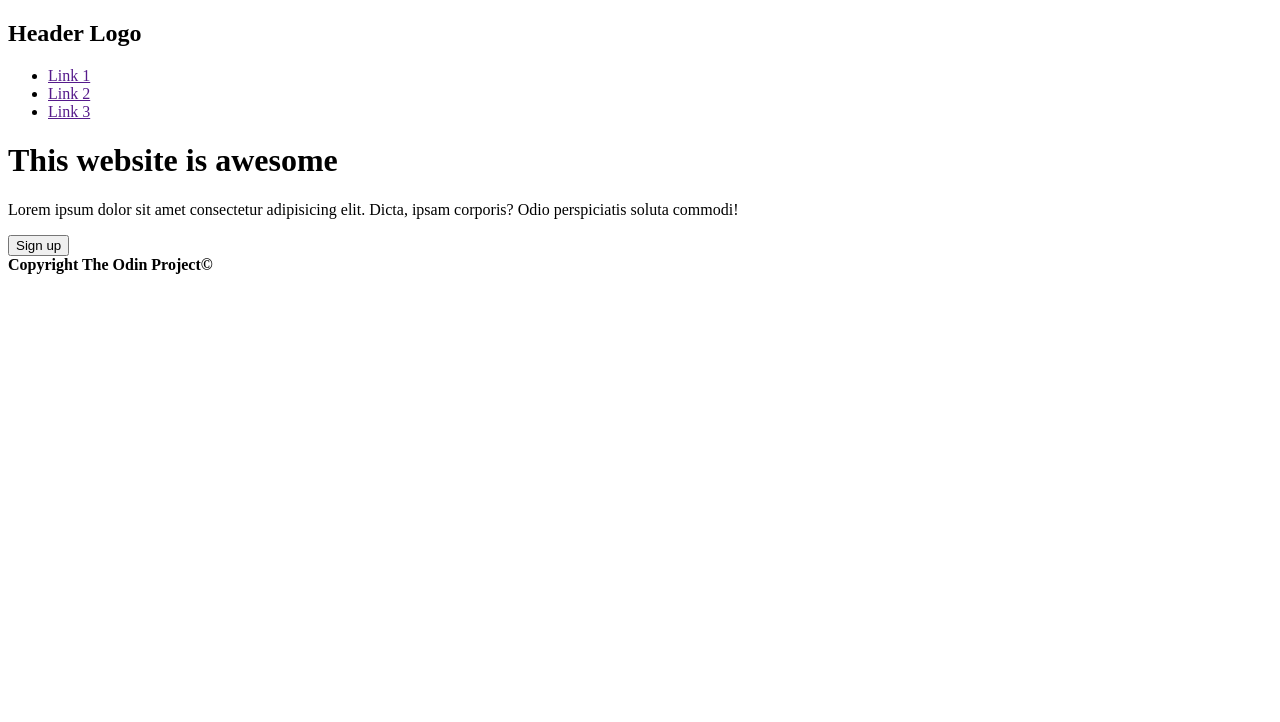
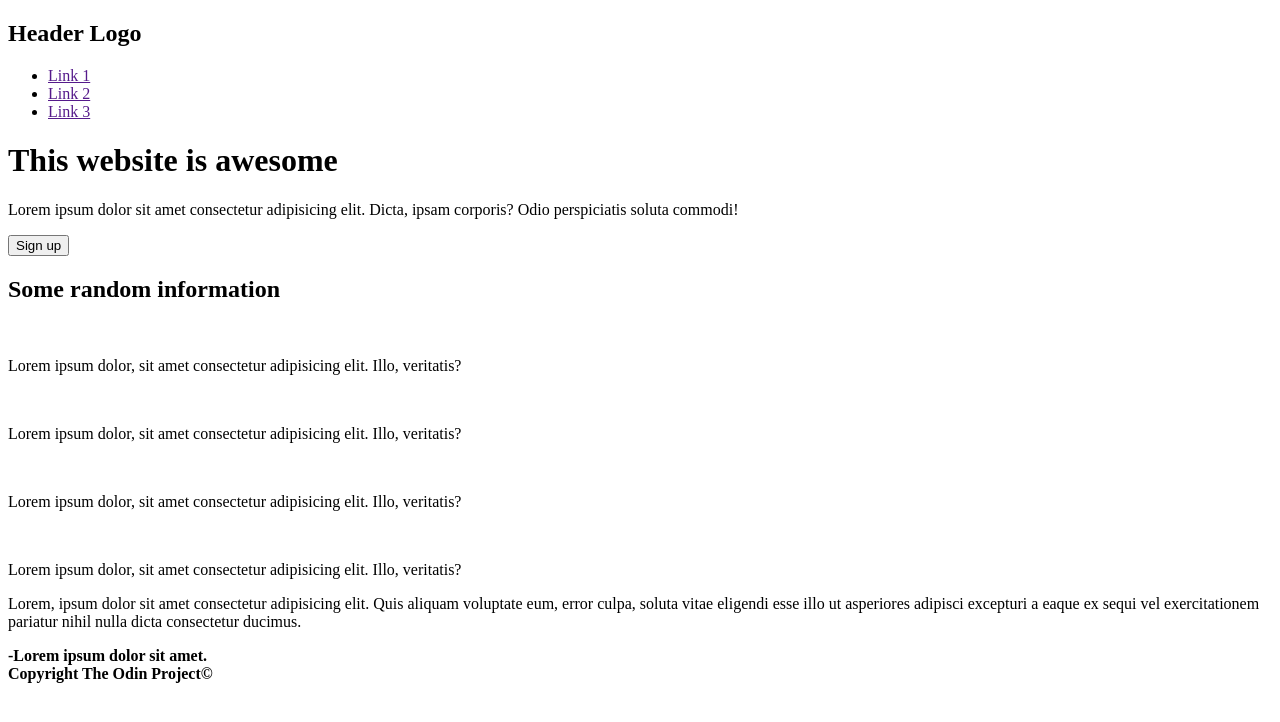
Before and after one commit to 555Viktor/odin-landing-page, a plain HTML site: page index.html in a window 1280 px wide. Drawn offline with Linux system fonts and the light colour scheme.

Commit message:
Add images and quotes section to main container

```diff
--- a/index.html
+++ b/index.html
@@ -52,6 +52,51 @@
 
     <div class="content">
 
+        <div class="section-imgs">
+            <h2>Some random information</h2>
+
+            <div class="container-imgs">
+
+                <div class="img-wrapper">
+                    <img src="" alt="">
+                    <p>Lorem ipsum dolor, sit amet consectetur adipisicing elit. Illo, veritatis?</p>
+                </div>
+
+                <div class="img-wrapper">
+                    <img src="" alt="">
+                    <p>Lorem ipsum dolor, sit amet consectetur adipisicing elit. Illo, veritatis?</p>
+                </div>
+
+                <div class="img-wrapper">
+                    <img src="" alt="">
+                    <p>Lorem ipsum dolor, sit amet consectetur adipisicing elit. Illo, veritatis?</p>
+                </div>
+
+                <div class="img-wrapper">
+                    <img src="" alt="">
+                    <p>Lorem ipsum dolor, sit amet consectetur adipisicing elit. Illo, veritatis?</p>
+                </div>
+
+            </div>
+        </div>
+
+        <div class="section-quotes">
+
+            <div class="quote-wrapper">
+                <div class="quote">
+                    <p>
+                        Lorem, ipsum dolor sit amet consectetur adipisicing elit. Quis aliquam voluptate eum, error culpa, soluta vitae eligendi esse illo ut asperiores adipisci excepturi a eaque ex sequi vel exercitationem pariatur nihil nulla dicta consectetur ducimus.
+                    </p>
+                </div>
+
+                <div class="author">
+                    <b>
+                        -Lorem ipsum dolor sit amet.
+                    </b>
+                </div>
+            </div>
+
+        </div>
     </div>
 
     <div class="footer">
```
